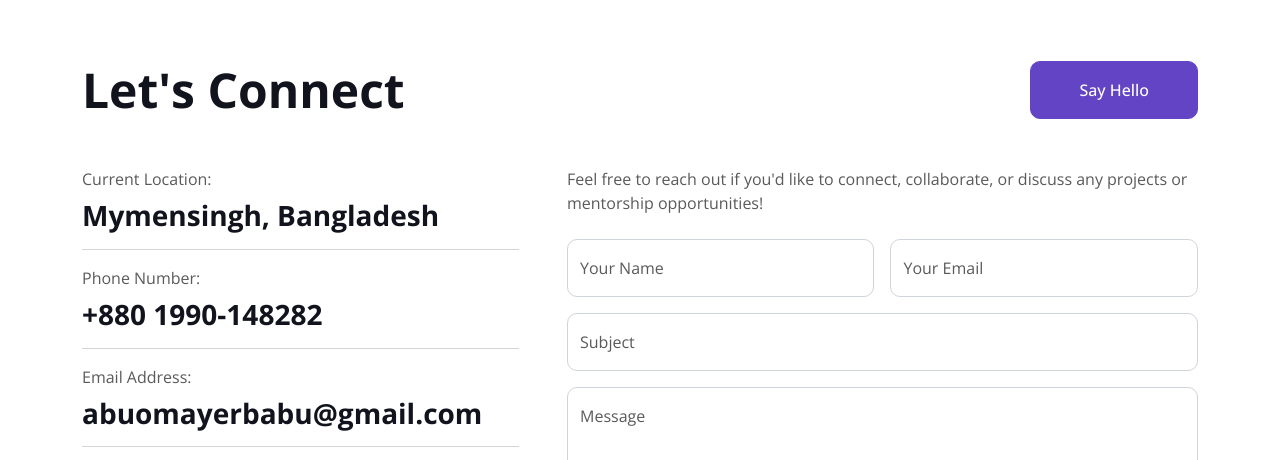
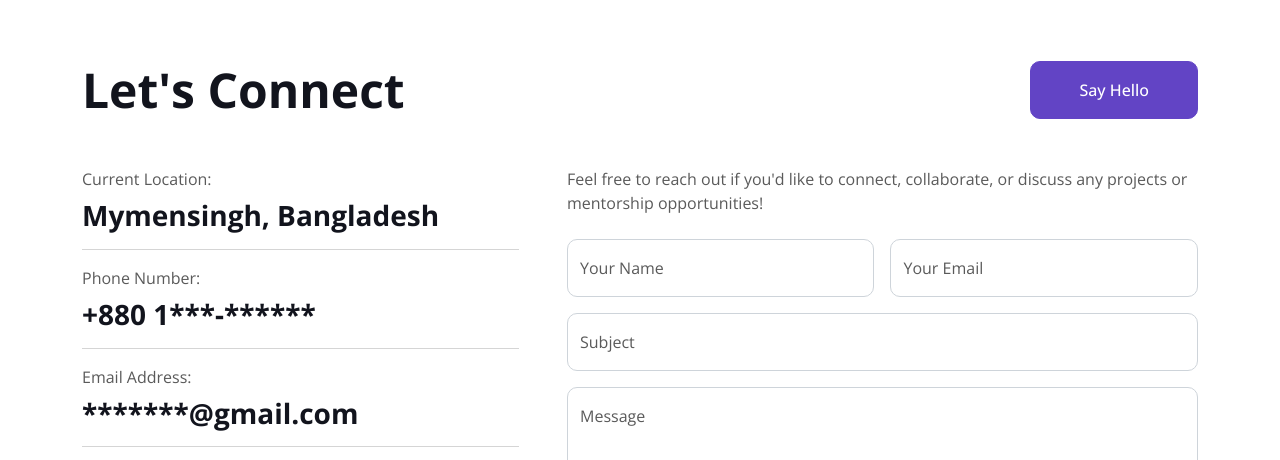
Before and after one commit to Md-Abu-Omayer-Babu/Portfolio-Omayer, a plain HTML site: page index.html in a window 1280 px wide. Shown: the part 3956-4416 px from the top of the page. Drawn offline with nearby package versions, Linux system fonts and the light colour scheme.

Commit message:
redact personal contact information in index.html

```diff
--- a/index.html
+++ b/index.html
@@ -790,10 +790,10 @@
                     <h3 class="fw-bold">Mymensingh, Bangladesh</h3>
                     <hr class="w-100">
                     <p class="mb-2">Phone Number:</p>
-                    <h3 class="fw-bold">+880 1990-148282</h3>
+                    <h3 class="fw-bold">+880 1***-******</h3>
                     <hr class="w-100">
                     <p class="mb-2">Email Address:</p>
-                    <h3 class="fw-bold">abuomayerbabu@gmail.com</h3>
+                    <h3 class="fw-bold">*******@gmail.com</h3>
                     <hr class="w-100">
                     <p class="mb-2">Find me on:</p>
                     <div class="d-flex pt-2">
```
